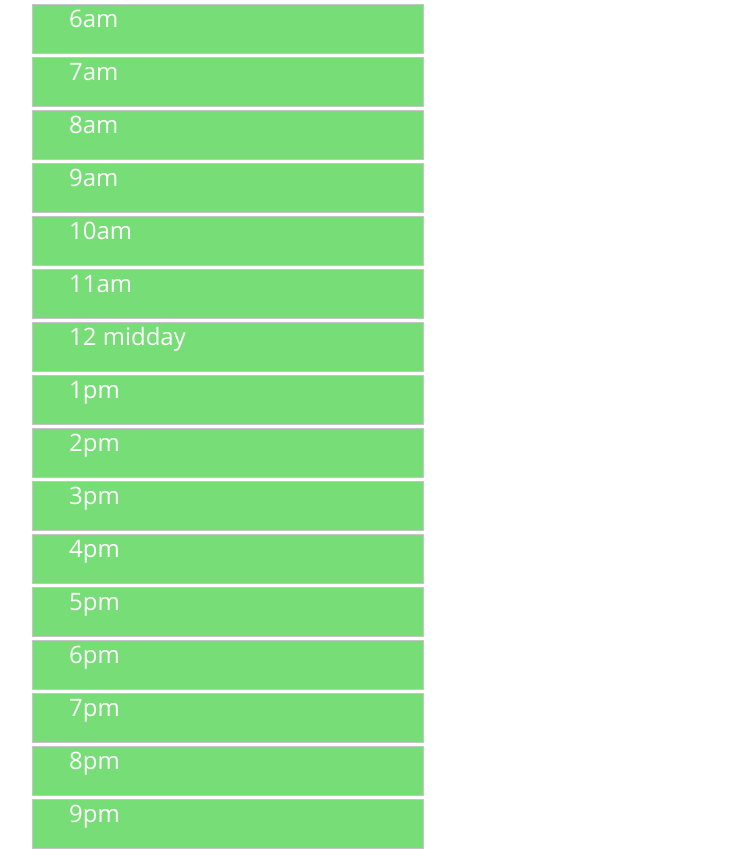
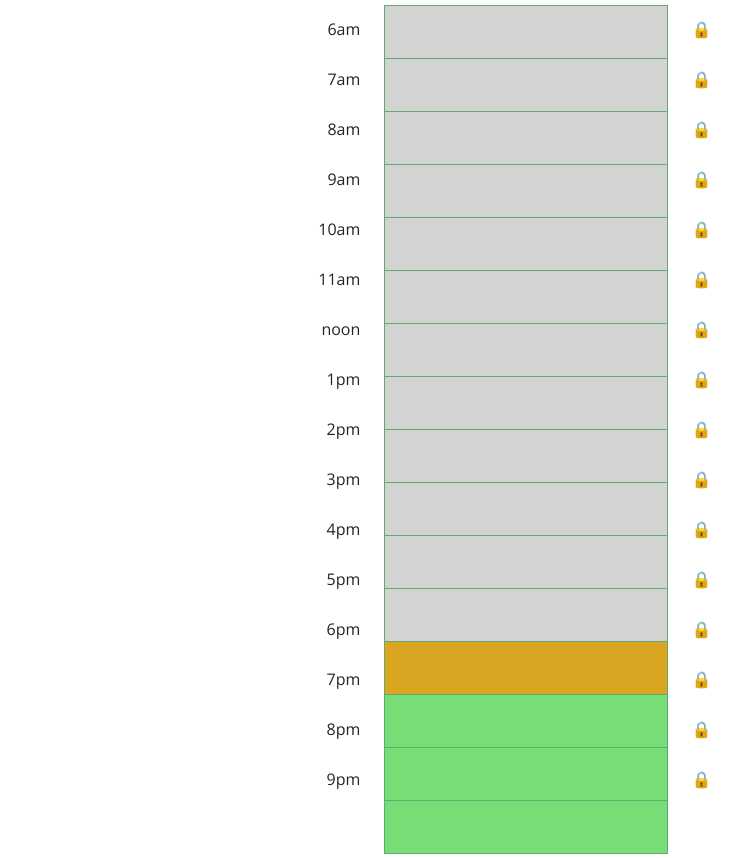
Before and after one commit to rupweb/workday-scheduler, a website: page index.html in a window 1280 px wide. Shown: the part 426-1284 px from the top of the page, without its empty margins (114-853 px from the left). Drawn offline with nearby package versions, Linux system fonts and the light colour scheme.

Commit message:
Get list together

```diff
--- a/css/style.css
+++ b/css/style.css
@@ -134,7 +134,7 @@ textarea {
 .past,
 .present,
 .future {
-  color: white;
+  color: black;
 }
 
 .past {
@@ -142,7 +142,7 @@ textarea {
 }
 
 .present {
-  background-color: #ff6961;
+  background-color: goldenrod;
 }
 
 .future {
@@ -167,41 +167,51 @@ h6 {
   font-style: italic;
 }
 
-ul {
-  display: inline-block;
-}
-
-#sortable {
-  list-style-type: none;
-  margin: 0;
-  padding: 0;
-  width: 40%;
-}
-
 #sortable li {
   display: flex;
-  align-items: left;
+  align-items: center; /* Center vertical alignment */
   justify-content: flex-start;
-  margin: 0 3px 3px 3px;
-  padding: 0.4em;
-  padding-left: 1.5em;
-  font-size: 1.5em;
-  height: 50px;
-  line-height: calc(50px - 1.8em);
-}
-
-.time-label {
-  flex-basis: 15%;
-  text-align: left;
+  margin: 3px 0; /* Consistent vertical margin */
+  padding: 0.4em 1.5em; /* Combined padding shorthand */
+  font-size: 1em; /* Adjusted for consistency */
+  height: 50px; /* Set fixed height */
+  line-height: 50px; /* Ensure vertically centered text */
 }
 
 .free-text {
-  flex-basis: 70%;
-  border: 1px solid #ccc;
-  padding: 5px;
+  flex-grow: 1; /* Allow input to fill the space */
+  border: 1px solid #63aa6f;
+  cursor: move; /* Indicates that the item can be moved */
 }
 
-.lock-icon {
-  flex-basis: 15%;
-  text-align: right;
+.column-container {
+  display: flex;
 }
+
+.time-label-column,
+.lock-icon-column,
+#sortable {
+  list-style-type: none;
+  padding: 0;
+  margin: 0;
+  width: 33.33%; /* Each column takes up one-third of the container */
+}
+
+.time-label-column li,
+#sortable li,
+.lock-icon-column li {
+  height: 50px; /* Ensure all list items have the same height */
+  display: flex; /* Use flexbox for vertical center alignment */
+  align-items: center; /* Center items vertically within the li */
+  justify-content: center; /* Center content horizontally */
+}
+
+.time-label-column li {
+  justify-content: flex-end; /* Aligns content to the right */
+  text-align: right; /* Ensures the text within the list item is right-aligned */
+}
+
+.lock-icon-column li {
+  justify-content: flex-start; /* Aligns content to the left */
+  text-align: left; /* Ensures the icon within the list item is left-aligned */
+}
--- a/index.html
+++ b/index.html
@@ -38,26 +38,71 @@
       </h1>
       <h2>What are you most excited to learn more about?</h2>
       <div class="text-left extra-padding-top extra-padding-bottom">
-        <ul id="sortable">
-          <!-- Ask the class for skills and use them to populate this list -->
-          <li class="ui-state-default text-left">6am</li>
-          <li class="ui-state-default text-left">7am</li>
-          <li class="ui-state-default text-left">8am</li>
-          <li class="ui-state-default text-left">9am</li>
-          <li class="ui-state-default text-left">10am</li>
-          <li class="ui-state-default text-left">11am</li>
-          <li class="ui-state-default text-left">12 midday</li>
-          <li class="ui-state-default text-left">1pm</li>
-          <li class="ui-state-default text-left">2pm</li>
-          <li class="ui-state-default text-left">3pm</li>
-          <li class="ui-state-default text-left">4pm</li>
-          <li class="ui-state-default text-left">5pm</li>
-          <li class="ui-state-default text-left">6pm</li>
-          <li class="ui-state-default text-left">7pm</li>
-          <li class="ui-state-default text-left">8pm</li>
-          <li class="ui-state-default text-left">9pm</li>
-        </ul>
+        <div class="column-container">
+
+          <!-- Time Label Column -->
+          <ul class="time-label-column">
+            <li>6am</li>
+            <li>7am</li>
+            <li>8am</li>
+            <li>9am</li>
+            <li>10am</li>
+            <li>11am</li>
+            <li>noon</li>
+            <li>1pm</li>
+            <li>2pm</li>
+            <li>3pm</li>
+            <li>4pm</li>
+            <li>5pm</li>
+            <li>6pm</li>
+            <li>7pm</li>
+            <li>8pm</li>
+            <li>9pm</li>
+          </ul>
+
+          <!-- Free Text Column (Sortable) -->
+          <ul id="sortable">
+            <li><input type="text" class="free-text" /></li>
+            <li><input type="text" class="free-text" /></li>
+            <li><input type="text" class="free-text" /></li>
+            <li><input type="text" class="free-text" /></li>
+            <li><input type="text" class="free-text" /></li>
+            <li><input type="text" class="free-text" /></li>
+            <li><input type="text" class="free-text" /></li>
+            <li><input type="text" class="free-text" /></li>
+            <li><input type="text" class="free-text" /></li>
+            <li><input type="text" class="free-text" /></li>
+            <li><input type="text" class="free-text" /></li>
+            <li><input type="text" class="free-text" /></li>
+            <li><input type="text" class="free-text" /></li>
+            <li><input type="text" class="free-text" /></li>
+            <li><input type="text" class="free-text" /></li>
+            <li><input type="text" class="free-text" /></li>
+          </ul>
+
+          <!-- Lock Icon Column -->
+          <ul class="lock-icon-column">
+            <li>🔒</li>
+            <li>🔒</li>
+            <li>🔒</li>
+            <li>🔒</li>
+            <li>🔒</li>
+            <li>🔒</li>
+            <li>🔒</li>
+            <li>🔒</li>
+            <li>🔒</li>
+            <li>🔒</li>
+            <li>🔒</li>
+            <li>🔒</li>
+            <li>🔒</li>
+            <li>🔒</li>
+            <li>🔒</li>
+            <li>🔒</li>
+          </ul>
+
+        </div>
       </div>
+
       <h1>
         Lorem ipsum, dolor sit amet consectetur adipisicing elit. Ab voluptatem
         necessitatibus accusantium atque ipsam minus delectus enim, doloribus
@@ -77,9 +122,20 @@
     <script src="https://cdn.jsdelivr.net/npm/dayjs@1/dayjs.min.js"></script>
 
     <script src="https://code.jquery.com/ui/1.12.1/jquery-ui.js"></script>
+
     <script>
-      $(function () {
-        $("#sortable").sortable();
+      $(document).ready(function() {
+        $("#sortable").sortable({});
+
+        // Allow sorting from the free-text input fields
+        $("#sortable").on("mousedown", ".free-text", function(e) {
+          // This line checks if the user is trying to type
+          if (e.target === this) {
+            $(this).closest("li").trigger("mousedown", e);
+          }
+        });
+
+        $("#sortable").disableSelection();
       });
     </script>
 
--- a/js/workday.js
+++ b/js/workday.js
@@ -1,25 +1,49 @@
-function updateListItemColors() {
-    var currentTime = new Date();
-    var currentHour = currentTime.getHours(); // Gets current hour as number (0-23)
-    var liElements = document.querySelectorAll('#sortable li');
+function updateListItemStyles() {
+  const currentHour = new Date().getHours();
+  const timeLabels = document.querySelectorAll('.time-label-column li');
 
-    liElements.forEach(function(li) {
-      var liHour = parseInt(li.getAttribute('data-hour'), 10);
+  timeLabels.forEach((label, index) => {
+    const labelHour = getHourFromLabel(label.textContent.trim());
+    const correspondingInputs = document.querySelectorAll(`#sortable li:nth-child(${index + 1}) .free-text`);
 
-      li.classList.remove('past', 'present', 'future'); // Remove classes first
-
-      if (liHour < currentHour) {
-        li.classList.add('past');
-      } else if (liHour === currentHour) {
-        li.classList.add('present');
+    correspondingInputs.forEach(input => {
+      input.classList.remove('past', 'present', 'future');
+      if (labelHour < currentHour) {
+        input.classList.add('past');
+      } else if (labelHour === currentHour) {
+        input.classList.add('present');
       } else {
-        li.classList.add('future');
+        input.classList.add('future');
       }
     });
+  });
+}
+
+function getHourFromLabel(label) {
+
+  // Converts label like "6am" or "1pm" to 24-hour format hour
+  switch(label) {
+    case "6am": return 6;
+    case "7am": return 7;
+    case "8am": return 8;
+    case "9am": return 9;
+    case "10am": return 10;
+    case "11am": return 11;
+    case "noon": return 12;
+    case "1pm": return 13;
+    case "2pm": return 14;
+    case "3pm": return 15;
+    case "4pm": return 16;
+    case "5pm": return 17;
+    case "6pm": return 18;
+    case "7pm": return 19;
+    case "8pm": return 20;
+    case "9pm": return 21;
   }
+}
 
-  // Run the function when the page loads
-  updateListItemColors();
+// Run the function when the page loads
+updateListItemStyles();
 
-  // Optionally, set an interval to update every 15 minutes
-  setInterval(updateListItemColors, 15 * 60 * 1000);
+// Optionally, set an interval to update colors dynamically (e.g., every 15 minutes)
+setInterval(updateListItemStyles, 15 * 60 * 1000);
```
